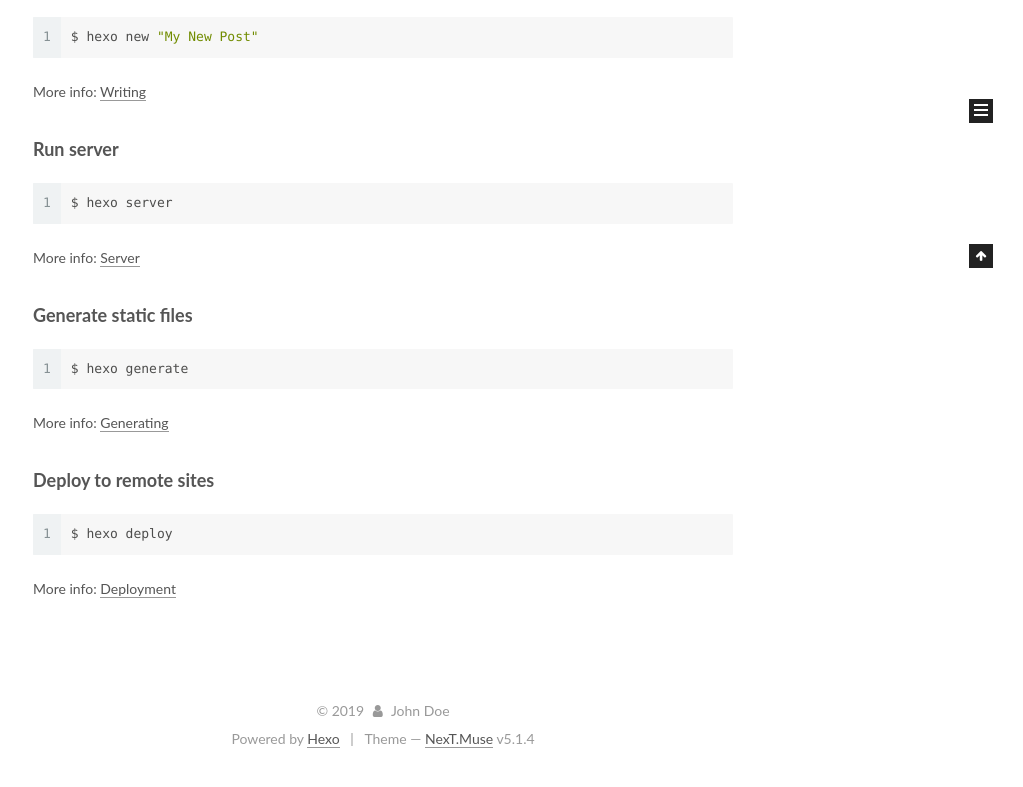
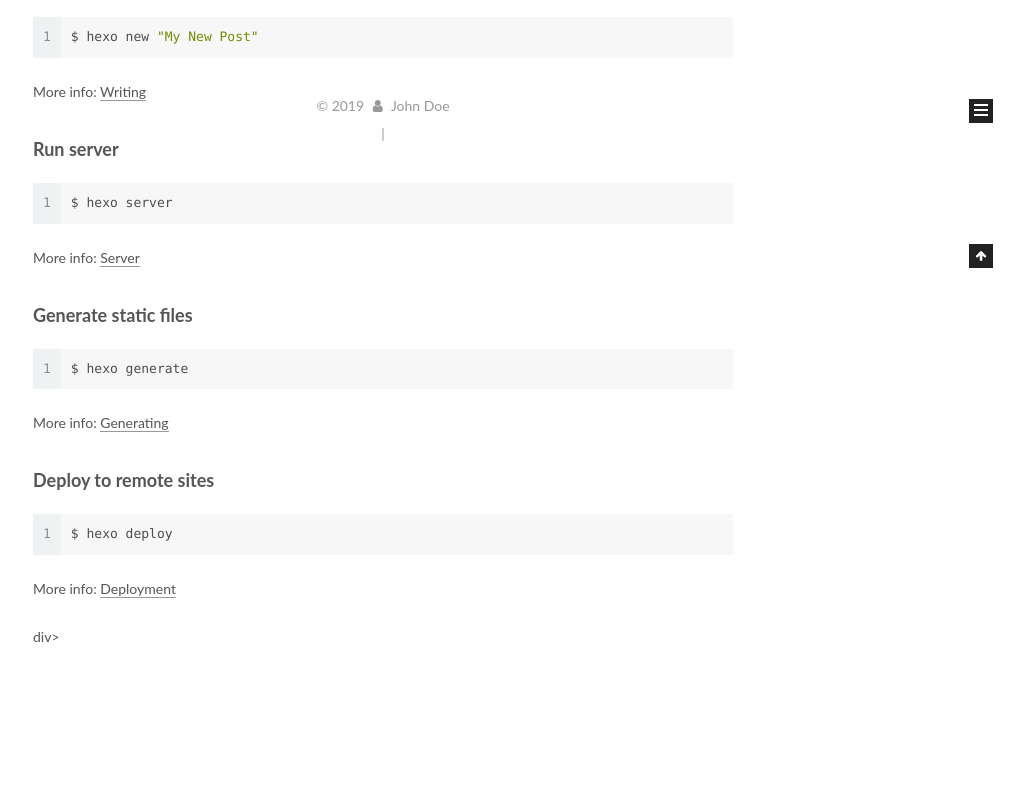
Before and after one commit to Peterliu2014/Peterliu2014.github.io, a plain HTML site: page index.html in a window 1280 px wide. Shown: the part 632-1419 px from the top of the page, without its empty margins (257-1280 px from the left). Drawn offline with Linux system fonts and the light colour scheme.

Commit message:
Site updated: 2019-01-04 23:04:25

```diff
--- a/index.html
+++ b/index.html
@@ -327,6 +327,9 @@
     <footer class="post-footer">
 
 
+      div>
+
+      </footer></div>
 
 
 
@@ -335,16 +338,16 @@
 
         <div class="post-eof"></div>
 
-    </footer>
-  </div>
+
+  </article></section></div>
 
 
 
-  </article>
 
 
 
-  </section>
+
+
 
 
 
@@ -426,8 +429,8 @@
 
 
 
-      </div>
-    </main>
+      </main></div>
+
 
     <footer id="footer" class="footer">
       <div class="footer-inner">
@@ -441,15 +444,11 @@
 </div>
 
 
-  <div class="powered-by">Powered by <a class="theme-link" target="_blank" href="https://hexo.io">Hexo</a></div>
-
 
 
   <span class="post-meta-divider">|</span>
 
 
-
-  <div class="theme-info">Theme &mdash; <a class="theme-link" target="_blank" href="https://github.com/iissnan/hexo-theme-next">NexT.Muse</a> v5.1.4</div>
 
 
 
@@ -475,7 +474,7 @@
 
 
 
-  </div>
+
 
 
 
```
Also changed, not shown: 2019/01/03/hello-world/index.html (+11 -10 lines), archives/2019/01/index.html (+0 -4 lines), archives/2019/index.html (+0 -4 lines), archives/index.html (+0 -4 lines).
